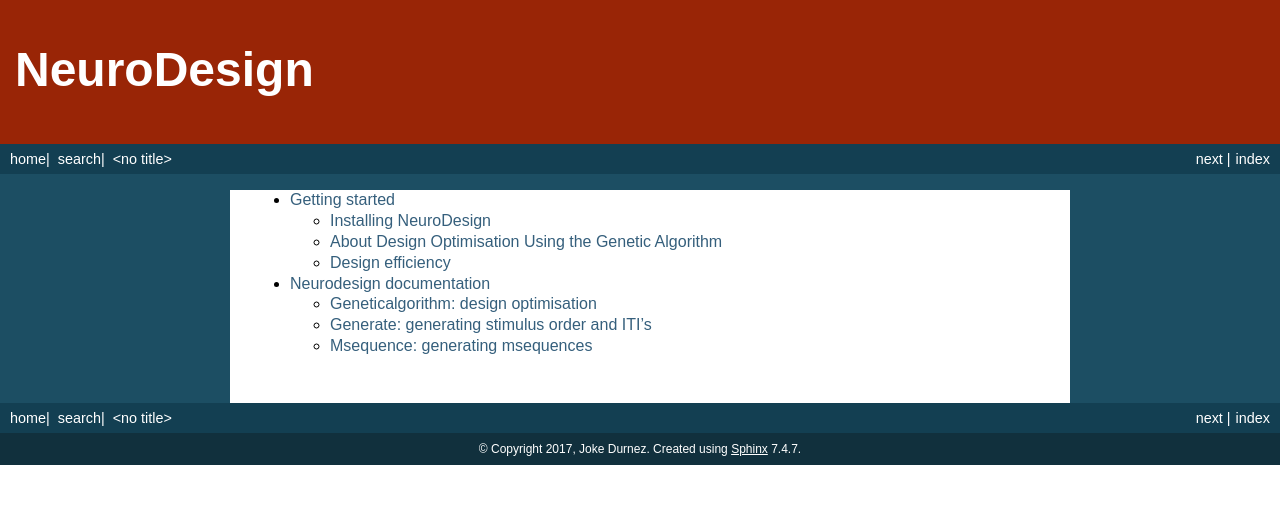
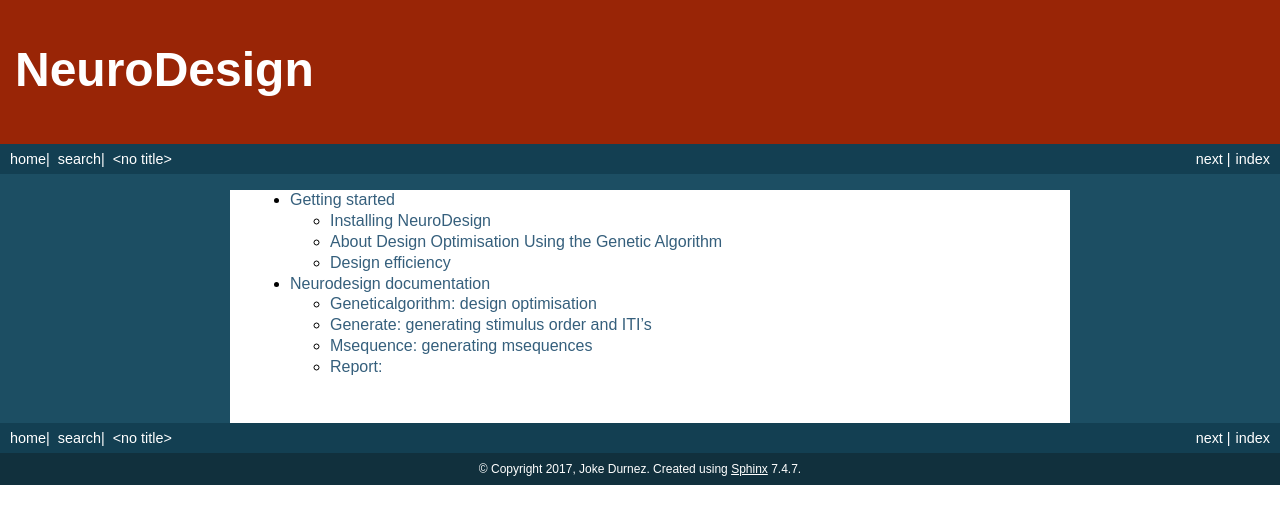
Before and after one commit to neuropower/neurodesign, a Sphinx documentation site: the page built from docs/index.rst, in a window 1280 px wide. Shown: the top 524 px of the page. Built offline with Sphinx 7.4.7, drawn with Linux system fonts in a browser that asks for light colours.

Commit message:
docs requirements

```diff
--- a/docs/genalg.rst
+++ b/docs/genalg.rst
@@ -21,3 +21,9 @@
 .. automodule:: src.msequence
    :members:
    :noindex:
+
+Report:
+-------
+.. automodule:: src.report
+   :members:
+   :noindex:
```
